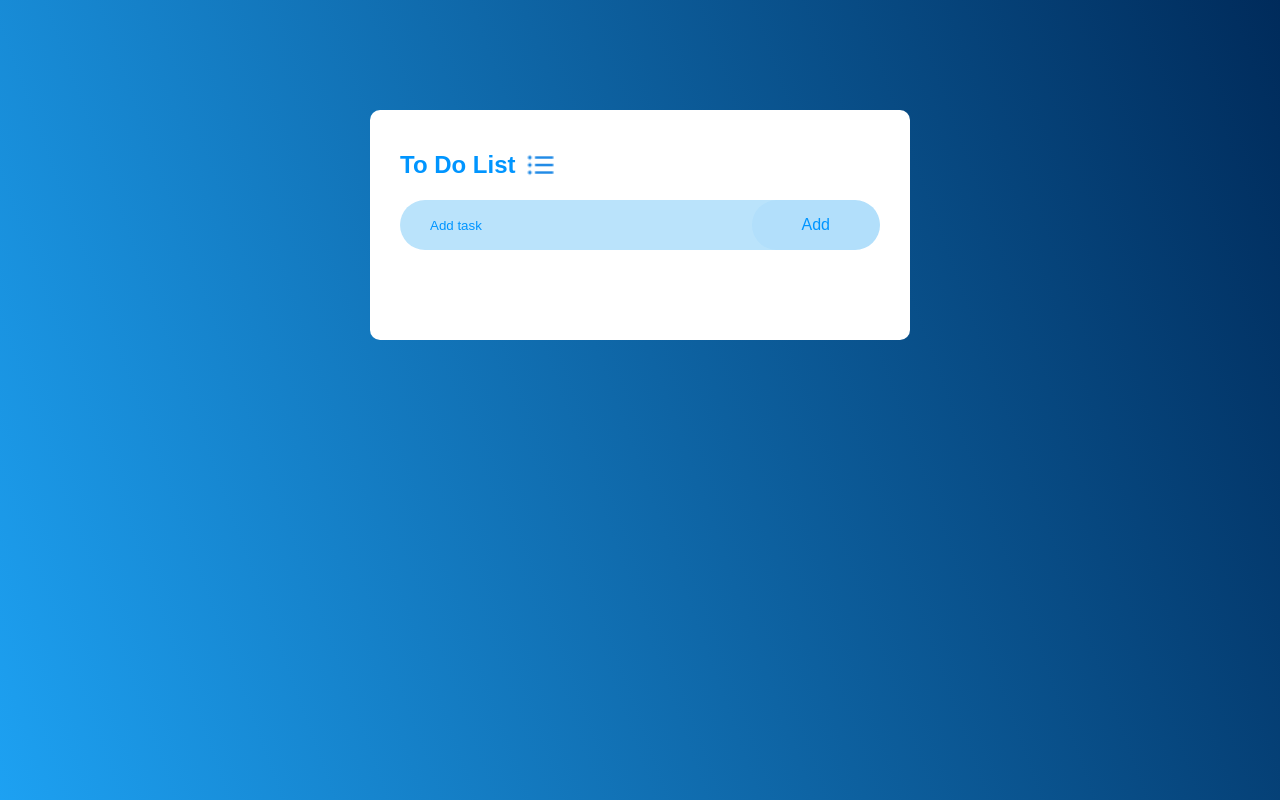
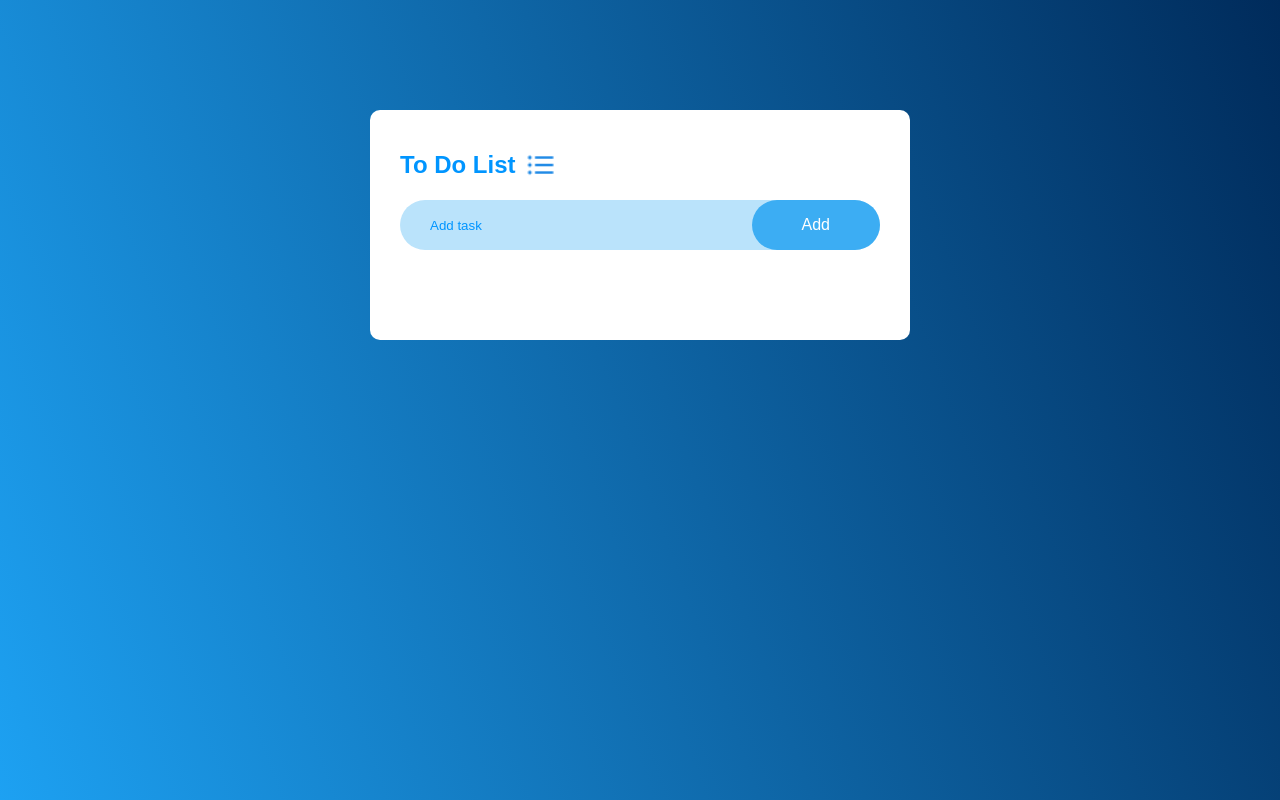
Before and after one commit to realksm/todo_app, a plain HTML site: page index.html in a window 1280 px wide. In both pictures the pointer is over the button "Add". Drawn offline with Linux system fonts and the light colour scheme.

Commit message:
Update styles.css

```diff
--- a/styles.css
+++ b/styles.css
@@ -69,6 +69,9 @@ button {
     transition: background-color 0.4s ease-out;
 }
 button:hover {
+    background: rgba(29, 161, 242,0.8);
+}
+button:active {
     background: rgba(29, 161, 242,0.05);
     color: #0095ff;
 }
```
